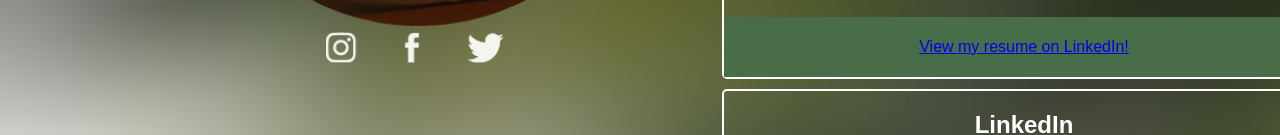
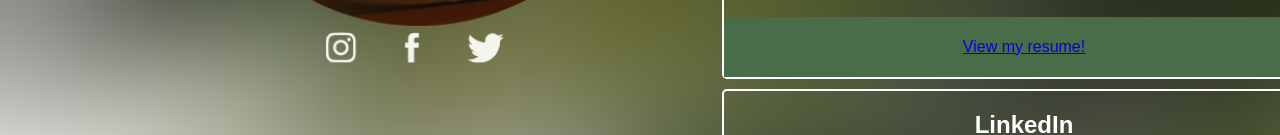
Before and after one commit to dawntj442022/portfolio_webpage, a website: page index.html in a window 1280 px wide. Both pictures are taken after a click on the element "Resume". Shown: the part 544-679 px from the top of the page. Drawn offline with Linux system fonts and the light colour scheme.

Commit message:
update resume

```diff
--- a/index.html
+++ b/index.html
@@ -60,7 +60,7 @@
           <div class="dropdown">
             <a
               href="https://1drv.ms/w/s!Ao9NAtv5Ps-Ogl3SnKyqznpRGGcK?e=LTX9it">
-              <p>View my resume on LinkedIn!</p>
+              <p>View my resume!</p>
             </a>
           </div>
         </div>
```
